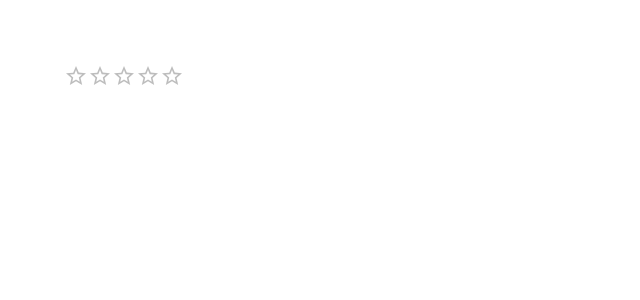
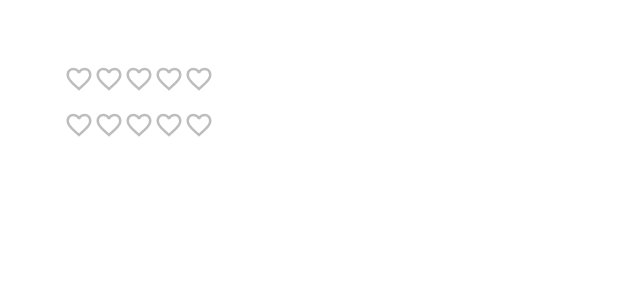
Before and after one commit to Dulatto/react-mui, a React (Create React App) app: page / in a window 1280 px wide. Shown: the top 300 px of the page, without its empty margins (0-640 px from the left). Built offline with nearby package versions, Linux system fonts and the light colour scheme.

Commit message:
mui rating

```diff
--- a/src/components/MuiRating.tsx
+++ b/src/components/MuiRating.tsx
@@ -1,9 +1,32 @@
 import {Stack, Rating} from '@mui/material'
+import {useState} from 'react';
+import FavoriteBorderIcon from '@mui/icons-material/FavoriteBorder'
+import FavoriteIcon from '@mui/icons-material/Favorite'
 
 export const MuiRating = () => {
+    const [value, setValue] = useState<number | null>(null)
+  console.log({value})
+    const handleChange =(_event: React.ChangeEvent<{}>, newValue: number | null)=>{
+        setValue(newValue)
+    }
   return (
     <Stack spacing={2}>
-      <Rating />
+      <Rating
+         value={value}
+         onChange={handleChange}
+         precision={0.5}
+         size='large'
+         icon={<FavoriteIcon fontSize='inherit' color='error'/>}
+         emptyIcon={<FavoriteBorderIcon fontSize='inherit'/>}
+         />
+          <Rating
+         value={value}
+         onChange={handleChange}
+         precision={0.5}
+         size='large'
+         icon={<FavoriteIcon fontSize='inherit' color='error'/>}
+         emptyIcon={<FavoriteBorderIcon fontSize='inherit'/>}
+         highlightSelectedOnly/>
     </Stack>
   )
 }
```
